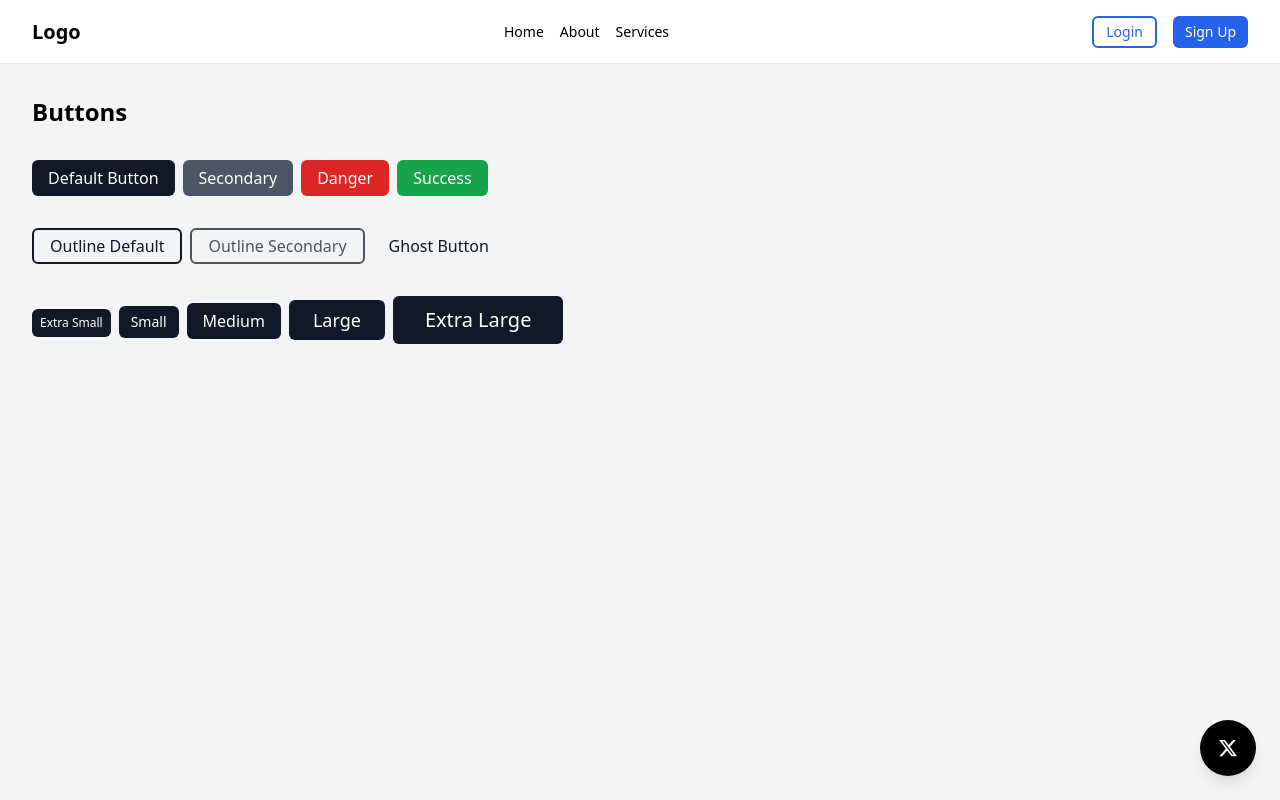
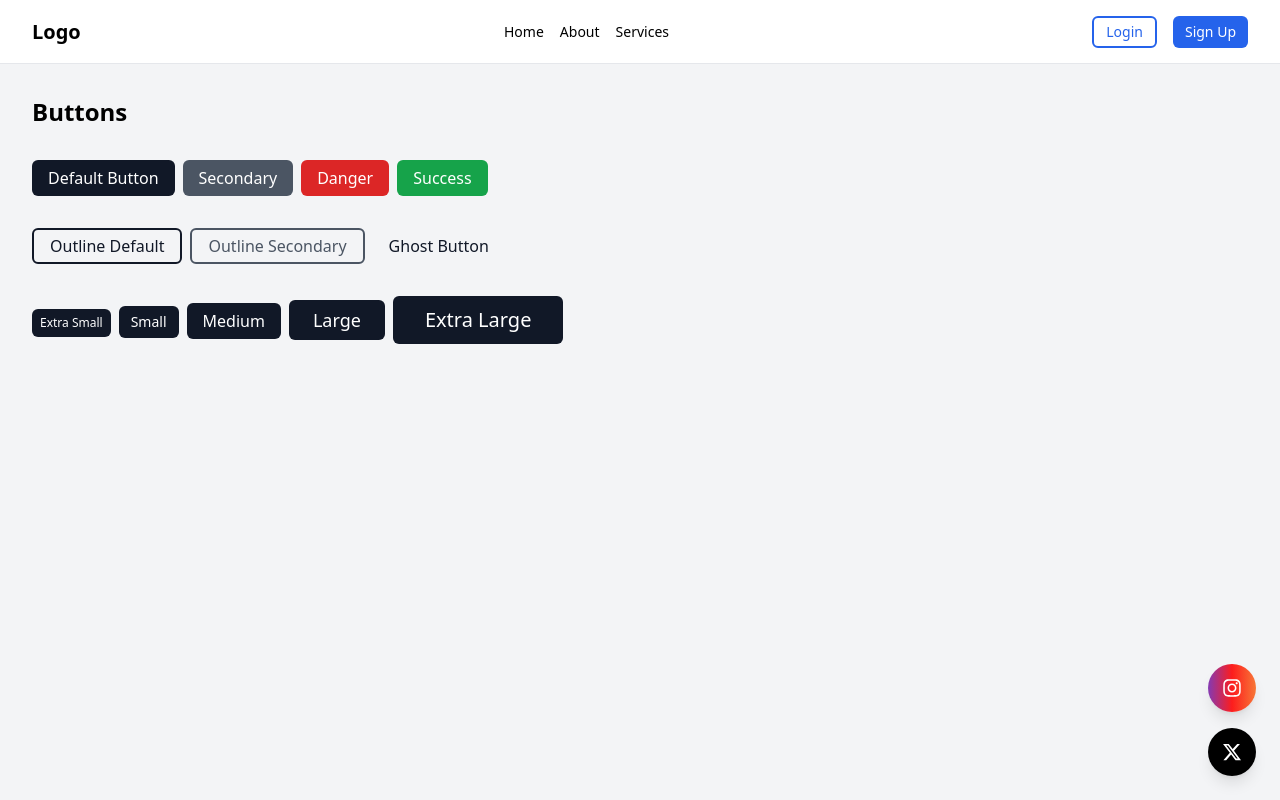
Before and after one commit to imneli/-metamorphosis-ui, a Next.js app: page /components in a window 1280 px wide. Built offline with nearby package versions, Linux system fonts and the light colour scheme.

Commit message:
espaçamento

```diff
--- a/src/pages/components.tsx
+++ b/src/pages/components.tsx
@@ -54,9 +54,8 @@ export default function ComponentsTest() {
         </div>
 
         <div className="space-x-2">
-        <CtaContainer spacing="xl" position="bottom-right">
-            <Cta platform="twitter" href="https://twitter.com/username" size="xl" position={4} />
-        </CtaContainer>
+            <Cta platform="twitter" href="#" order={1} size="lg" />
+            <Cta platform="instagram" href="#" order={2} size="lg" />
         </div>
       </div>
     </div>
--- a/src/ui/components/Cta.tsx
+++ b/src/ui/components/Cta.tsx
@@ -8,19 +8,19 @@ type Platform = 'twitter' | 'whatsapp' | 'instagram' | 'discord';
 const platforms = {
   twitter: {
     icon: <FaXTwitter className="h-5 w-5" />,
-    class: 'bg-black hover:bg-neutral-800 mt-2',
+    class: 'bg-black hover:bg-neutral-800',
   },
   whatsapp: {
     icon: <FaWhatsapp className="h-5 w-5" />,
-    class: 'bg-[#25D366] hover:bg-[#22bf5b] mt-2',
+    class: 'bg-[#25D366] hover:bg-[#22bf5b]',
   },
   instagram: {
     icon: <FaInstagram className="h-5 w-5" />,
-    class: 'bg-gradient-to-r from-[#833AB4] via-[#FD1D1D] to-[#F77737] hover:opacity-90 mt-2',
+    class: 'bg-gradient-to-r from-[#833AB4] via-[#FD1D1D] to-[#F77737] hover:opacity-90',
   },
   discord: {
     icon: <FaDiscord className="h-5 w-5" />,
-    class: 'bg-[#5865F2] hover:bg-[#4752c4] mt-2',
+    class: 'bg-[#5865F2] hover:bg-[#4752c4]',
   },
 } as const;
 
@@ -40,16 +40,16 @@ const ctaVariants = cva(
         lg: 'h-12 w-12',
         xl: 'h-14 w-14',
       },
-      position: {
+      order: {
         1: 'bottom-6',
-        2: 'bottom-[5.5rem]',
-        3: 'bottom-[10rem]',
-        4: 'bottom-[14.5rem]',
+        2: 'bottom-[calc(1.5rem+4rem)]',
+        3: 'bottom-[calc(1.5rem+8rem)]',
+        4: 'bottom-[calc(1.5rem+12rem)]',
       }
     },
     defaultVariants: {
       size: 'md',
-      position: 1,
+      order: 1,
     },
   }
 );
@@ -58,10 +58,10 @@ interface CtaProps extends VariantProps<typeof ctaVariants> {
   platform: Platform;
   href: string;
   className?: string;
-  size?: 'sm' | 'md' | 'lg' | 'xl';
+  order: 1 | 2 | 3 | 4;
 }
 
-export const Cta = ({ platform, href, size, className }: CtaProps) => {
+export const Cta = ({ platform, href, size, order, className }: CtaProps) => {
   const config = platforms[platform];
 
   return (
@@ -70,9 +70,8 @@ export const Cta = ({ platform, href, size, className }: CtaProps) => {
       target="_blank"
       rel="noopener noreferrer"
       className={cn(
-        ctaVariants({ size }),
+        ctaVariants({ size, order }),
         config.class,
-        'hover:scale-110',
         className
       )}
       aria-label={`Visit our ${platform}`}
@@ -82,46 +81,12 @@ export const Cta = ({ platform, href, size, className }: CtaProps) => {
   );
 };
 
-interface CtaContainerProps {
-  children: React.ReactNode;
-  spacing?: 'sm' | 'md' | 'lg' | 'xl';
-  position: 'bottom-right' | 'bottom-left';
-}
-
-export const CtaContainer = ({
-  children,
-  spacing = 'md',
-  position = 'bottom-right'
-}: CtaContainerProps) => {
-  const spacingClasses = {
-    sm: 'space-y-2',
-    md: 'space-y-4',
-    lg: 'space-y-6',
-  };
-
-  const positionClasses = {
-    'bottom-right': 'right-4 sm:right-6',
-    'bottom-left': 'left-4 sm:left-6',
-  };
-
-  return (
-    <div className={cn(
-      'fixed bottom-4 sm:bottom-6 z-50',
-      positionClasses[position],
-      'flex flex-col-reverse',
-      spacingClasses[spacing]
-    )}>
-      {children}
-    </div>
-  );
-};
-
-// Exemplo:
+// Usage:
 {/*
-<CtaContainer spacing="md">
-  <Cta platform="twitter" href="https://twitter.com/username" />
-  <Cta platform="instagram" href="https://instagram.com/username" />
-  <Cta platform="whatsapp" href="https://wa.me/1234567890" />
-  <Cta platform="discord" href="https://discord.gg/invite" />
-</CtaContainer>
+<>
+  <Cta platform="twitter" href="#" order={1} size="lg" />
+  <Cta platform="instagram" href="#" order={2} size="lg" />
+  <Cta platform="whatsapp" href="#" order={3} size="lg" />
+  <Cta platform="discord" href="#" order={4} size="lg" />
+</>
 */}
```
